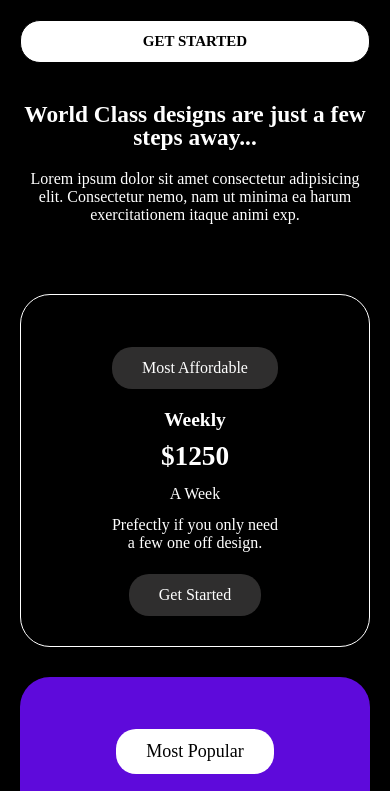
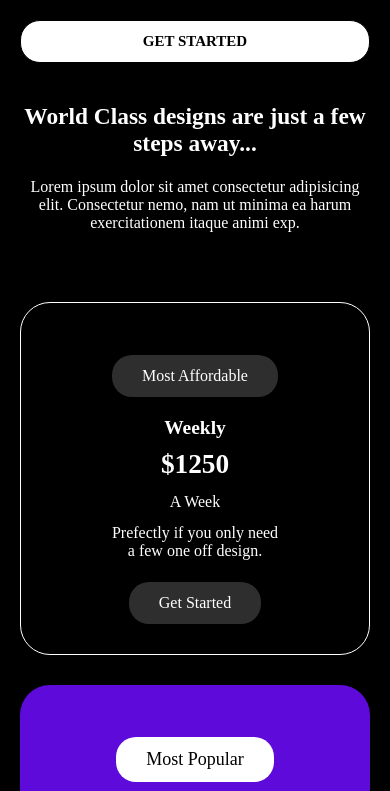
Before and after one commit to Anilsahu07/Promt-21, a plain HTML site: page index.html in a window 390 px wide. Shown: the top 791 px of the page. Drawn offline with Linux system fonts and the light colour scheme.

Commit message:
update media file

```diff
--- a/media.css
+++ b/media.css
@@ -28,7 +28,7 @@
 
     .para h1{
         font-size: 6vw;
-        line-height: 6vw;
+        line-height: 7vw;
     }
 
     .para{
```
